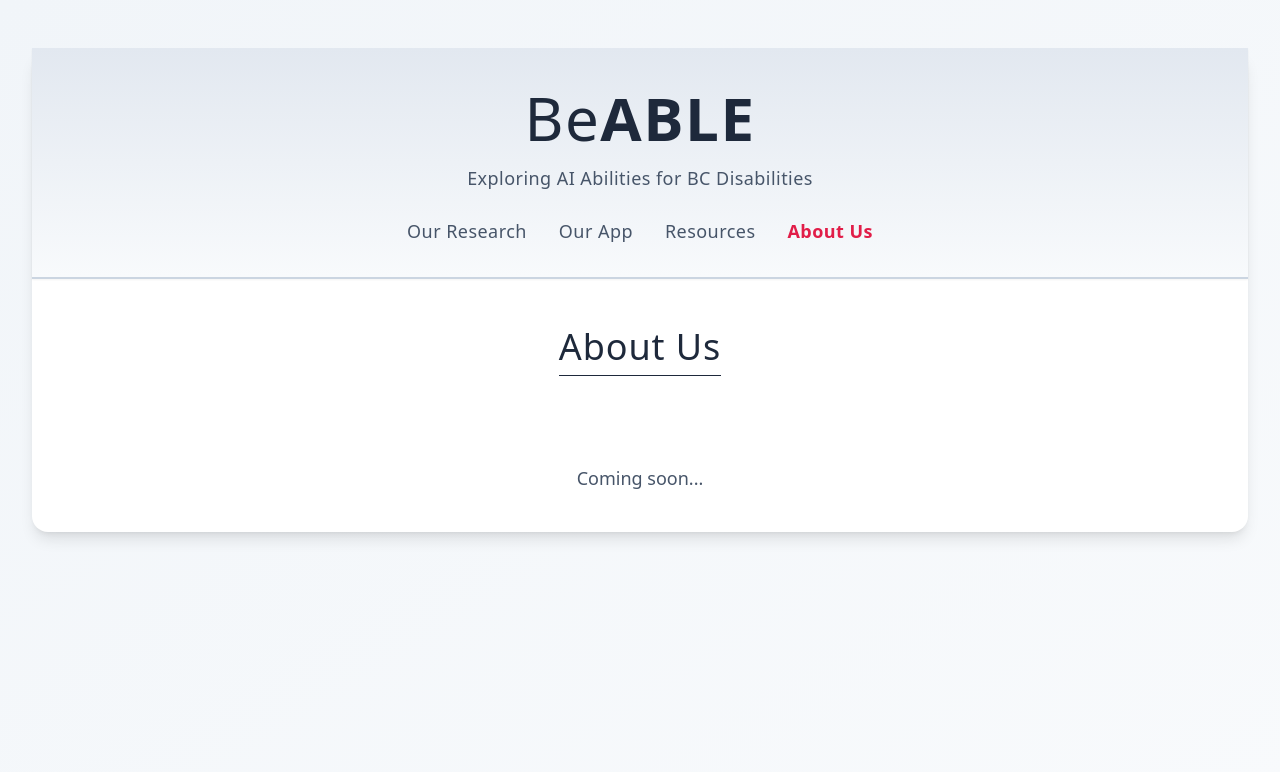
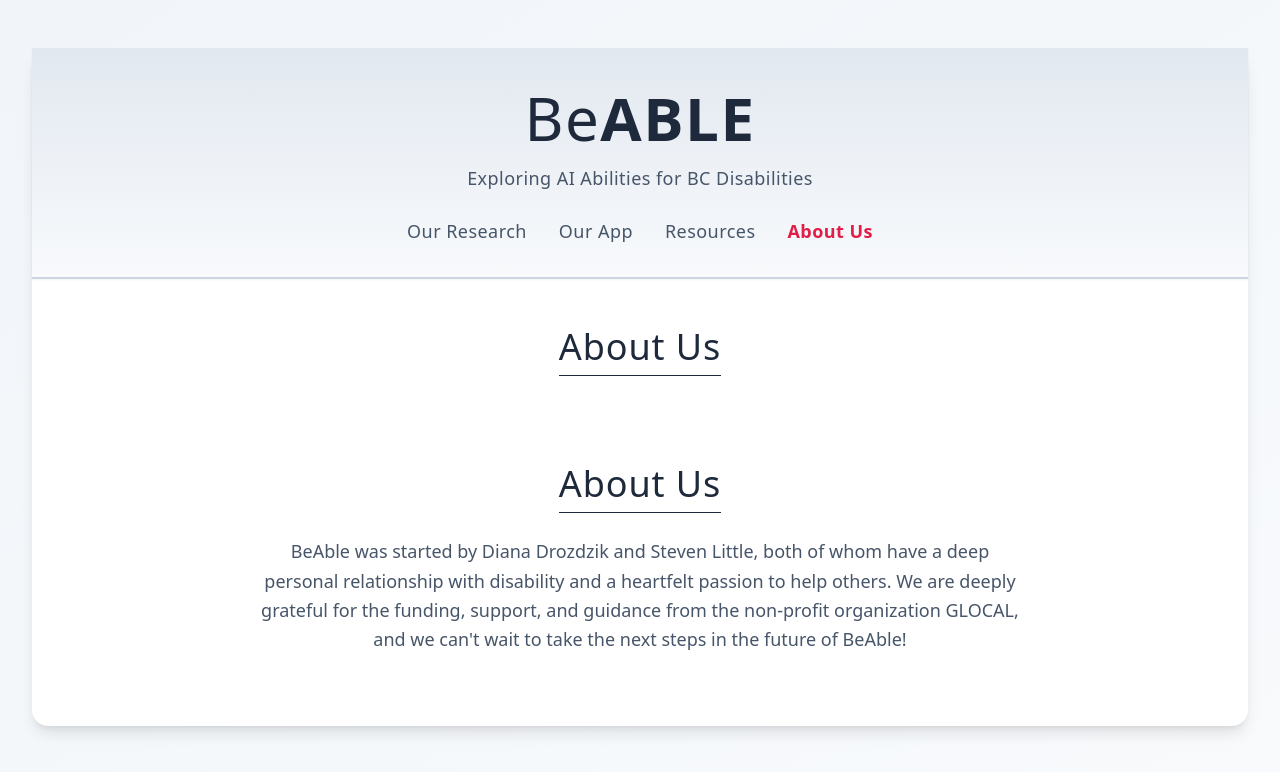
Before and after one commit to SteveWestLittle/BeAble-Website, a React (Vite) app: page /#/about in a window 1280 px wide. Shown: the top 772 px of the page. Built offline with nearby package versions, Linux system fonts and the light colour scheme; the HTML template or start-up script is replaced by a standard one.

Commit message:
Add founders' story and GLOCAL acknowledgment to About Us page

```diff
--- a/src/pages/AboutPage.jsx
+++ b/src/pages/AboutPage.jsx
@@ -15,9 +15,12 @@
           </div>
 
           {/* About content will go here */}
-          <div className="max-w-3xl mx-auto">
-            <p className="text-slate-600 text-lg text-center">
-              Coming soon...
+          <div className="max-w-3xl mx-auto text-center">
+            <h2 className="text-4xl font-light text-slate-800 mb-6 tracking-wide border-b border-slate-800 pb-2 inline-block">
+              About Us
+            </h2>
+            <p className="text-lg text-slate-600 leading-relaxed mb-8">
+              BeAble was started by Diana Drozdzik and Steven Little, both of whom have a deep personal relationship with disability and a heartfelt passion to help others. We are deeply grateful for the funding, support, and guidance from the non-profit organization GLOCAL, and we can't wait to take the next steps in the future of BeAble!
             </p>
           </div>
         </div>
```
